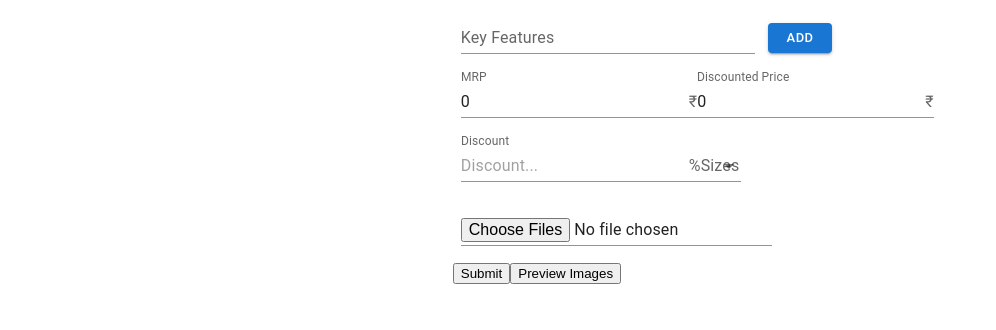
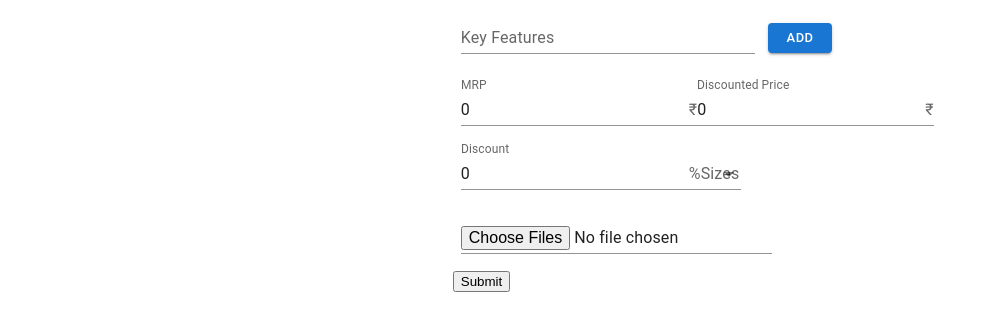
Before and after one commit to AhirwarTarun27/E-commerce-project, a React (Create React App) app in the folder Frontend/: page / in a window 1280 px wide. Shown: the part 1004-1334 px from the top of the page, without its empty margins (0-996 px from the left). Built offline with nearby package versions, Linux system fonts and the light colour scheme.

Commit message:
made the neccessary changes

```diff
--- a/Frontend/src/Pages/ProductDetails/ProductDetails.css
+++ b/Frontend/src/Pages/ProductDetails/ProductDetails.css
@@ -14,6 +14,7 @@
   margin: auto;
   padding: 5% 0% 0% 10%;
   height: 96vh;
+  overflow-y:auto;
 }
 
 .spaceBtw{
@@ -32,10 +33,32 @@
   margin-right: 9vw;
 }
 
-.productImage{
-  /* display: none; */
-  width: 400px;
-  border: 1px solid black;
-  margin: auto;
-  margin-top: 5%;
+.productImageCard{
+  width: 73px;
+  height: 49px;
+  display: inline-table;
+  margin-right: 8px;
+
 }
+.productImageCard .close {
+
+  position: absolute;
+  /* top: 2px;
+  right: 2px; */
+  /* position: absolute; */
+  position: relative;
+  /* position: absolute; */
+  z-index: 100;
+  background-color: #cdb8b8;
+  padding: 0px;
+  color: #000;
+  font-weight: bold;
+  cursor: pointer;
+  opacity: 1.2;
+  top: -6.5vh;
+  left: 3.5vw;
+  text-align: center;
+  font-size: 24px;
+  line-height: 17px;
+  border-radius: 50%;
+}
--- a/Frontend/src/Pages/ProductDetails/ProductDetails.tsx
+++ b/Frontend/src/Pages/ProductDetails/ProductDetails.tsx
@@ -1,8 +1,6 @@
-import './ProductDetails.css';
+import "./ProductDetails.css";
 
-import React, { useEffect, useState } from 'react';
-import { Controller, useForm } from 'react-hook-form';
-import { useNavigate } from 'react-router-dom';
+import { useState } from "react";
 
 import {
   Grid,
@@ -14,10 +12,10 @@ import {
   Select,
   MenuItem,
   InputLabel,
-  Card,
-  CardActionArea,
-  CardMedia,
-} from '@mui/material';
+  List,
+  ListItem,
+  ListItemText,
+} from "@mui/material";
 
 interface PRODUCT_FORM_DATA {
   ProductName: string;
@@ -31,34 +29,32 @@ interface PRODUCT_FORM_DATA {
 }
 
 export const ProductDetails = () => {
-  // const [keyFeatures, setKeyFeatures] = useState<any[]>([]);
-  // const [keyFeature, setKeyFeature] = useState<String>('');
-  const [productFormData, setProductFormData] = useState<PRODUCT_FORM_DATA>({
-    ProductName: '',
-    Description: '',
-    KeyFeatures: [],
-    ProductPrice: '',
-    ProductImage: '',
-    DiscountedPrice: '',
-    Size: '',
-    FileUpload: '',
-  });
+  // const [productFormData, setProductFormData] = useState<PRODUCT_FORM_DATA>({
+  //   ProductName: "",
+  //   Description: "",
+  //   KeyFeatures: [],
+  //   ProductPrice: "",
+  //   ProductImage: "",
+  //   DiscountedPrice: "",
+  //   Size: "",
+  //   FileUpload: "",
+  // });
 
-  // setting up the form using use state
-  const [productName, setProductName] = useState('');
-  const [description, setDescription] = useState('');
-  const [singleKeyFeature, setSingleKeyFeature] = useState('');
+  //state hook setting up the form using use state
+  const [productName, setProductName] = useState("");
+  const [description, setDescription] = useState("");
+  const [singleKeyFeature, setSingleKeyFeature] = useState("");
   const [keyFeatures, setKeyFeatures] = useState<string[]>([]);
   const [productPrice, setProductPrice] = useState(0);
   const [discountedPrice, setDiscountedPrice] = useState(0);
-  const [size, setSize] = useState('');
+  const [size, setSize] = useState("");
   const [productImage, setProductImage] = useState<any[]>([]);
   const [previewImage, setPreviewImage] = useState<string[]>([]);
 
-  const [active, setActive] = useState(false);
+  // state for enabling the display of the image preview
+
   const handleSizeChange = (event: any) => {
     setSize(event.target.value);
-    console.log('size', size);
   };
 
   const handleFileUpload = (event: any) => {
@@ -77,224 +73,272 @@ export const ProductDetails = () => {
       };
       reader.readAsDataURL(file);
     });
-    console.log('files', files);
+    console.log("files", files);
   };
 
-  // on submit form
+  // on form submit
   const onFieldSubmit = (event: any) => {
     event.preventDefault();
 
     const formData = new FormData();
 
-    formData.set('ProductName', productName);
-    formData.set('Description', description);
-    formData.set('KeyFeatures', JSON.stringify(keyFeatures));
-    formData.set('ProductPrice', JSON.stringify(productPrice));
-    formData.set('DiscountedPrice', JSON.stringify(discountedPrice));
-    formData.set('Size', JSON.stringify(size));
+    if (
+      formData.get("ProductName") !== "" &&
+      formData.get("Description") !== "" &&
+      formData.get("KeyFeatures") !== "" &&
+      formData.get("ProductPrice") !== "" &&
+      formData.get("ProductImage") !== "" &&
+      formData.get("DiscountedPrice") !== "" &&
+      formData.get("Size") !== "" &&
+      formData.get("FileUpload") !== ""
+    ) {
+      formData.set("ProductName", productName);
+      formData.set("Description", description);
+      formData.set("KeyFeatures", JSON.stringify(keyFeatures));
+      formData.set("ProductPrice", JSON.stringify(productPrice));
+      formData.set("DiscountedPrice", JSON.stringify(discountedPrice));
+      formData.set("Size", JSON.stringify(size));
 
       productImage.forEach((image: any) => {
-      formData.append('ProductImage', image);
+        formData.append("ProductImage", image);
       });
 
       for (const [key, value] of formData) {
         console.log(`${key} = ${value}`);
       }
+      alert("Form Submitted");
+    } else {
+      alert("Please fill all the fields");
+    }
   };
 
   const keyFeatureSubmit = () => {
     setKeyFeatures([...keyFeatures, singleKeyFeature]);
-    setSingleKeyFeature('');
+    setSingleKeyFeature("");
   };
 
   const discountRate = (price: any, disPrice: any) => {
+    if (price != undefined && disPrice != undefined) {
+      if (disPrice > price) {
+        alert("Discounted Price cannot be greater than Product Price");
+        return 0;
+      }
       const value = 100 - ((price - disPrice) / price) * 100;
       return value;
+    }
   };
 
-  const previewChange = () => {
-    setActive(true);
+  // const previewChange = () => {
+  //   setActive(true);
+  // };
+
+  const closeImg = (e: any) => {
+    e.preventDefault();
+    e.target.parentElement.remove();
   };
 
   return (
-    <div className='flexBox'>
-      <Box className='leftProductBox'>
-        {productImage.map((image: any, index: number) => {
-          return (
-            <Card
-              style={active ? { display: 'block' } : { display: 'none' }}
-              className='productImage'
-              key={index}
-            >
-              <CardActionArea>
-                <CardMedia
-                  component='img'
-                  alt='Contemplative Reptile'
-                  height='140'
-                  image={image}
-                  title='Contemplative Reptile'
-                />
-              </CardActionArea>
-            </Card>
-          );
-        })}
-      </Box>
-      <form onSubmit={onFieldSubmit} autoComplete='off'>
-        <Box className='productFormBox'>
+    <div className="flexBox">
+      <Box className="leftProductBox"></Box>
+      <form onSubmit={onFieldSubmit} autoComplete="off">
+        <Box className="productFormBox">
           <h1>Product Details</h1>
           <Grid
             container
             spacing={1}
-            alignItems='flex-end'
-            className='positionRelative productForm'
+            alignItems="flex-end"
+            className="positionRelative productForm"
           >
             <Grid item>
-              <FormControl variant='outlined' className='formControl mb-1'>
+              <FormControl variant="outlined" className="formControl mb-1">
                 <TextField
-                  id='product-name'
+                  id="product-name"
                   onChange={(e) => setProductName(String(e.target.value))}
-                  name='ProductName'
-                  value={productName || ''}
-                  placeholder='Product Name...'
-                  label='Product Name'
-                  variant='standard'
+                  name="ProductName"
+                  value={productName || ""}
+                  placeholder="Product Name..."
+                  label="Product Name"
+                  variant="standard"
                 />
               </FormControl>
-              <FormControl variant='outlined' className='formControl mb-1'>
+              <FormControl variant="outlined" className="formControl mb-1">
                 <TextField
-                  id='Description'
-                  name='Description'
-                  value={description || ''}
-                  placeholder='Product Description...'
-                  label='Product Description'
-                  onChange={(e) => setDescription(e.target.value)}
-                  autoComplete='on'
-                  variant='standard'
+                  id="Description"
+                  name="Description"
+                  value={description || ""}
+                  placeholder="Product Description..."
+                  label="Product Description"
+                  onChange={(e) => setDescription(String(e.target.value))}
+                  autoComplete="on"
+                  variant="standard"
                 />
               </FormControl>
-              <Grid item className='spaceBtw'>
-                <FormControl variant='outlined' className='mb-1'>
+              <Grid item className="spaceBtw">
+                <FormControl variant="outlined" className="mb-1">
                   <TextField
-                    id='keyFeatures'
-                    name='KeyFeatures'
-                    value={singleKeyFeature || ''}
-                    onChange={(e) => setSingleKeyFeature(e.target.value)}
-                    placeholder='add product key features...'
-                    label='Key Features'
-                    autoComplete='on'
-                    variant='standard'
+                    id="keyFeatures"
+                    name="KeyFeatures"
+                    value={singleKeyFeature || ""}
+                    onChange={(e) =>
+                      setSingleKeyFeature(String(e.target.value))
+                    }
+                    placeholder="add product key features..."
+                    label="Key Features"
+                    autoComplete="on"
+                    variant="standard"
                   />
                 </FormControl>
-                <div className='keyFeatureBtn'>
+                <div className="keyFeatureBtn">
                   <Button
                     onClick={() => keyFeatureSubmit()}
-                    variant='contained'
-                    size='small'
+                    variant="contained"
+                    size="small"
                   >
                     Add
                   </Button>
                 </div>
               </Grid>
+              <Grid>
+                <List
+                  sx={{
+                    width: "100%",
+                    maxWidth: 360,
+                    bgcolor: "background.paper",
+                    position: "relative",
+                    overflow: "auto",
+                    maxHeight: 100,
+                    "& ul": {
+                      borderBlockEnd: "1px solid #d9d9d9",
+                      margin: 0,
+                      padding: 0,
+                      color: "text.primary",
+                    },
+                    backgroundColor: "background.paper",
+                  }}
+                  subheader={<li />}
+                >
+                  {keyFeatures.map((keyFeature: string, num: number) => {
+                    return (
+                      <li key={num}>
+                        <ul>
+                          <ListItem>
+                            <ListItemText primary={keyFeature} />
+                          </ListItem>
+                        </ul>
+                      </li>
+                    );
+                  })}
+                </List>
+              </Grid>
 
-              <FormControl variant='outlined' className='formControl mb-1'>
+              <FormControl variant="outlined" className="formControl mb-1">
                 <TextField
-                  id='price'
-                  name='ProductPrice'
+                  id="price"
+                  name="ProductPrice"
                   value={productPrice || 0}
-                  autoComplete='off'
-                  type='number'
+                  autoComplete="off"
+                  type="number"
                   onChange={(e) => setProductPrice(Number(e.target.value))}
-                  placeholder='Product Price...'
-                  label='MRP'
-                  variant='standard'
+                  placeholder="Product Price..."
+                  label="MRP"
+                  variant="standard"
                   InputProps={{
                     endAdornment: (
-                      <InputAdornment position='end'>₹</InputAdornment>
+                      <InputAdornment position="end">₹</InputAdornment>
                     ),
                   }}
                 />
               </FormControl>
-              <FormControl variant='outlined' className='formControl mb-1'>
+              <FormControl variant="outlined" className="formControl mb-1">
                 <TextField
-                  id='discountedPrice'
-                  name='DiscountedPrice'
-                  value={discountedPrice}
-                  autoComplete='off'
-                  type={'number'}
+                  id="discountedPrice"
+                  name="DiscountedPrice"
+                  value={discountedPrice || 0}
+                  autoComplete="off"
+                  type={"number"}
                   onChange={(e) => {
                     setDiscountedPrice(Number(e.target.value));
                   }}
-                  placeholder='Discounted Price...'
-                  label='Discounted Price'
+                  placeholder="Discounted Price..."
+                  label="Discounted Price"
                   InputProps={{
                     endAdornment: (
-                      <InputAdornment position='end'>₹</InputAdornment>
+                      <InputAdornment position="end">₹</InputAdornment>
                     ),
                   }}
-                  variant='standard'
+                  variant="standard"
                 />
               </FormControl>
-              <FormControl variant='outlined' className='formControl mb-1'>
+              <FormControl variant="outlined" className="formControl mb-1">
                 <TextField
-                  id='discount'
-                  name='Discount'
-                  autoComplete='off'
-                  type={'number'}
-                  value={discountRate(productPrice, discountedPrice)}
-                  placeholder='Discount...'
-                  label='Discount'
+                  id="discount"
+                  name="Discount"
+                  autoComplete="off"
+                  type={"number"}
+                  value={discountRate(productPrice, discountedPrice) || 0}
+                  placeholder="Discount..."
+                  label="Discount"
                   InputProps={{
                     endAdornment: (
-                      <InputAdornment position='end'>%</InputAdornment>
+                      <InputAdornment position="end">%</InputAdornment>
                     ),
                   }}
-                  variant='standard'
+                  variant="standard"
                 />
               </FormControl>
-              <FormControl variant='standard' className='formControl mb-1'>
-                <InputLabel id='demo-simple-select-standard-label'>
+              <FormControl variant="standard" className="formControl mb-1">
+                <InputLabel id="demo-simple-select-standard-label">
                   Sizes
                 </InputLabel>
                 <Select
-                  labelId='demo-simple-select-standard-label'
-                  id='demo-simple-select-standard'
-                  value={size}
-                  label='Sizes'
-                  name='Size'
+                  labelId="demo-simple-select-standard-label"
+                  id="demo-simple-select-standard"
+                  value={size || ""}
+                  label="Sizes"
+                  name="Size"
                   onChange={handleSizeChange}
                 >
-                  <MenuItem value={'None'}>None</MenuItem>
-                  <MenuItem value={'X-Small'}>X-Small</MenuItem>
-                  <MenuItem value={'Small'}>Small</MenuItem>
-                  <MenuItem value={'Medium'}>Medium</MenuItem>
-                  <MenuItem value={'Large'}>Large</MenuItem>
-                  <MenuItem value={'X-Large'}>X-Large</MenuItem>
-                  <MenuItem value={'XX-Large'}>XX-Large</MenuItem>
+                  <MenuItem value={"None"}>None</MenuItem>
+                  <MenuItem value={"X-Small"}>X-Small</MenuItem>
+                  <MenuItem value={"Small"}>Small</MenuItem>
+                  <MenuItem value={"Medium"}>Medium</MenuItem>
+                  <MenuItem value={"Large"}>Large</MenuItem>
+                  <MenuItem value={"X-Large"}>X-Large</MenuItem>
+                  <MenuItem value={"XX-Large"}>XX-Large</MenuItem>
                 </Select>
               </FormControl>
-              <FormControl variant='outlined' className='formControl mb-1'>
+              <FormControl variant="outlined" className="formControl mb-1">
                 <TextField
-                  id='fileUpload'
-                  name='FileUpload'
-                  type={'file'}
-                  label='Upload Image'
-                  variant='standard'
+                  id="fileUpload"
+                  name="FileUpload"
+                  type={"file"}
+                  label="Upload Image"
+                  variant="standard"
                   inputProps={{
                     multiple: true,
                   }}
                   onChange={handleFileUpload}
                 />
               </FormControl>
+              <Box>
+                {productImage.map((image: any, index: number) => {
+                  return (
+                    <div key={index} className="productImageCard">
+                      <img src={image} className="productImageCard" />
+                      <span onClick={closeImg} className="close">
+                        &times;
+                      </span>
+                    </div>
+                  );
+                })}
+              </Box>
             </Grid>
-            <div className='registrationBtn'>
+            <div className="registrationBtn">
               <input
-                type='submit'
-                className='registrationFormBtn'
-                value='Submit'
+                type="submit"
+                className="registrationFormBtn"
+                value="Submit"
               />
-              <button className='registrationFormBtn' onClick={previewChange}>
-                Preview Images
-              </button>
             </div>
           </Grid>
         </Box>
--- a/Frontend/src/services/UserService/UserService.ts
+++ b/Frontend/src/services/UserService/UserService.ts
@@ -11,7 +11,7 @@ export class UserService {
     try {
       const response = await this.httpService.post('/registerUser', params);
       const { data } = response;
-      if (data.sc == 1) {
+      if (data.sc === 1) {
         return data;
       }
     } catch (error) {
@@ -23,7 +23,7 @@ export class UserService {
     try {
       const response = await this.httpService.post('/loginUser', params);
       const { data } = response;
-      if (data.sc == 1) {
+      if (data.sc === 1) {
         return data;
       }
     } catch (error) {
```
Also changed, not shown: Frontend/src/App.tsx (+9 -9 lines), Frontend/src/index.tsx (+4 -5 lines). Lines whose indentation alone changed are shown as unchanged.
